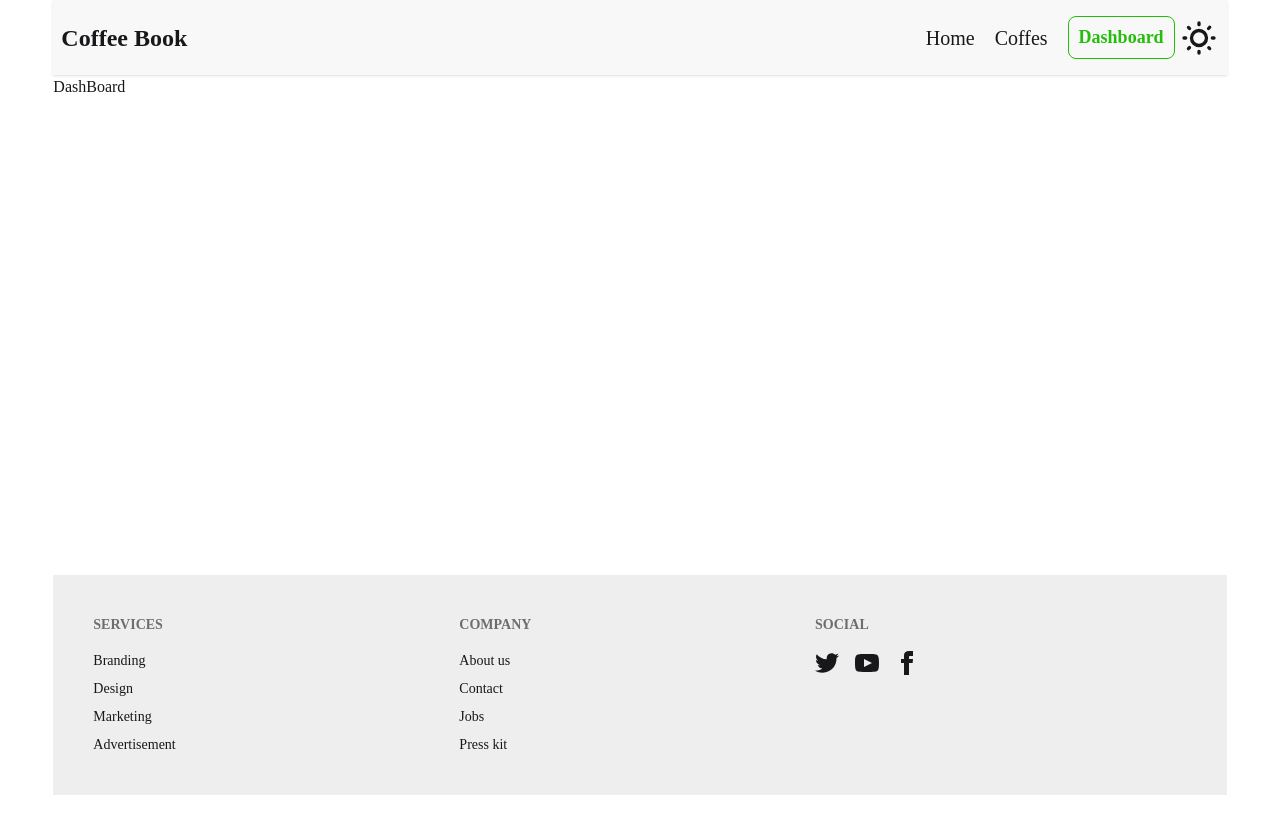
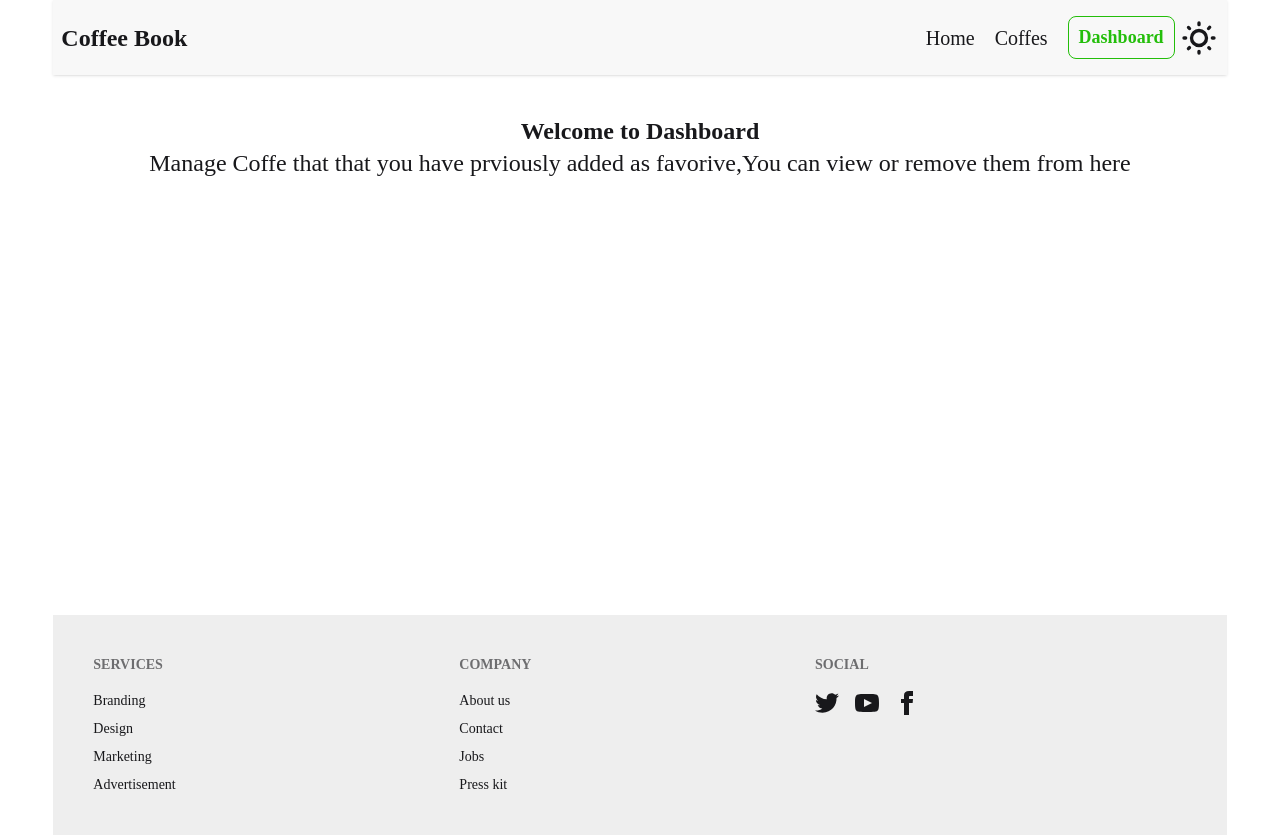
Before and after one commit to sadhin28/coffe-shop-by-react-router, a React (Vite) app: page /dashboard in a window 1280 px wide. Before the commit the page ends 800 px from the top, so only its background shows below. Built offline with nearby package versions, Linux system fonts and the light colour scheme.

Commit message:
add browse coffe by category

```diff
--- a/src/App.jsx
+++ b/src/App.jsx
@@ -10,7 +10,7 @@ function App() {
   return (
      <div className="w-11/12 mx-auto">
          <Nav></Nav>
-          <div className="min-h-[calc(100vh-300px)] container">
+          <div className="min-h-[calc(100vh-300px)] max-w-500 mx-auto">
             <Outlet />
           </div>
          <Footer></Footer>
--- a/src/Components/Dashboard/Dashboard.jsx
+++ b/src/Components/Dashboard/Dashboard.jsx
@@ -1,9 +1,12 @@
-import React from 'react';
+
+import Heading from '../Heading/Heading';
 
 const Dashboard = () => {
     return (
         <div>
-            <h1>DashBoard</h1>
+           <div className='mt-10'> <Heading
+             title={"Welcome to Dashboard"}
+             subTitle={"Manage Coffe that that you have prviously added as favorive,You can view or remove them from here"}></Heading></div>
         </div>
     );
 };
--- a/src/Components/Heading/Heading.jsx
+++ b/src/Components/Heading/Heading.jsx
@@ -1,7 +1,7 @@
 
 const Heading = ({title,subTitle}) => {
     return (
-        <div className="mb-10 md:text-2xl  ">
+        <div className="text-center md:text-2xl mb-10">
             <h1 className="text-center font-bold">{title}</h1>
             <p className="text-center">{subTitle}</p>
         </div>
--- a/src/Components/Hero/Hero.jsx
+++ b/src/Components/Hero/Hero.jsx
@@ -1,8 +1,8 @@
 import Banner from '../../assets/banner.jpg'
 const Hero = () => {
     return (
-        <div className='mt-10 mb-10 '>
-           <img  className='w-150 mx-auto rounded-2xl h-80 md:h-150 md:w-400' src={Banner} alt="" />
+        <div className='mt-10 mb-10'>
+           <img  className='w-150 mx-auto  rounded-2xl h-80 md:h-150 md:w-400' src={Banner} alt="" />
         </div>
     );
 };
```
